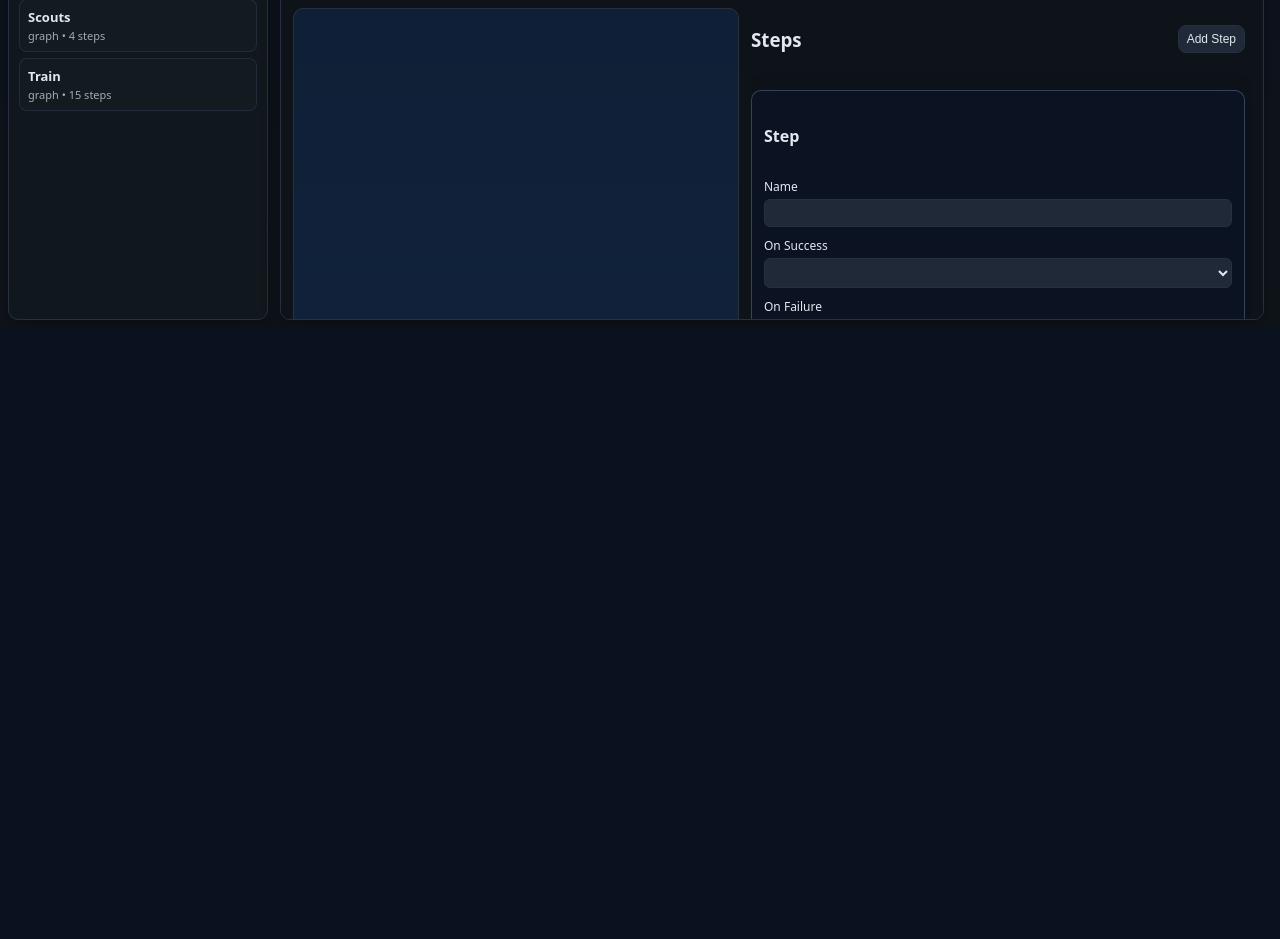
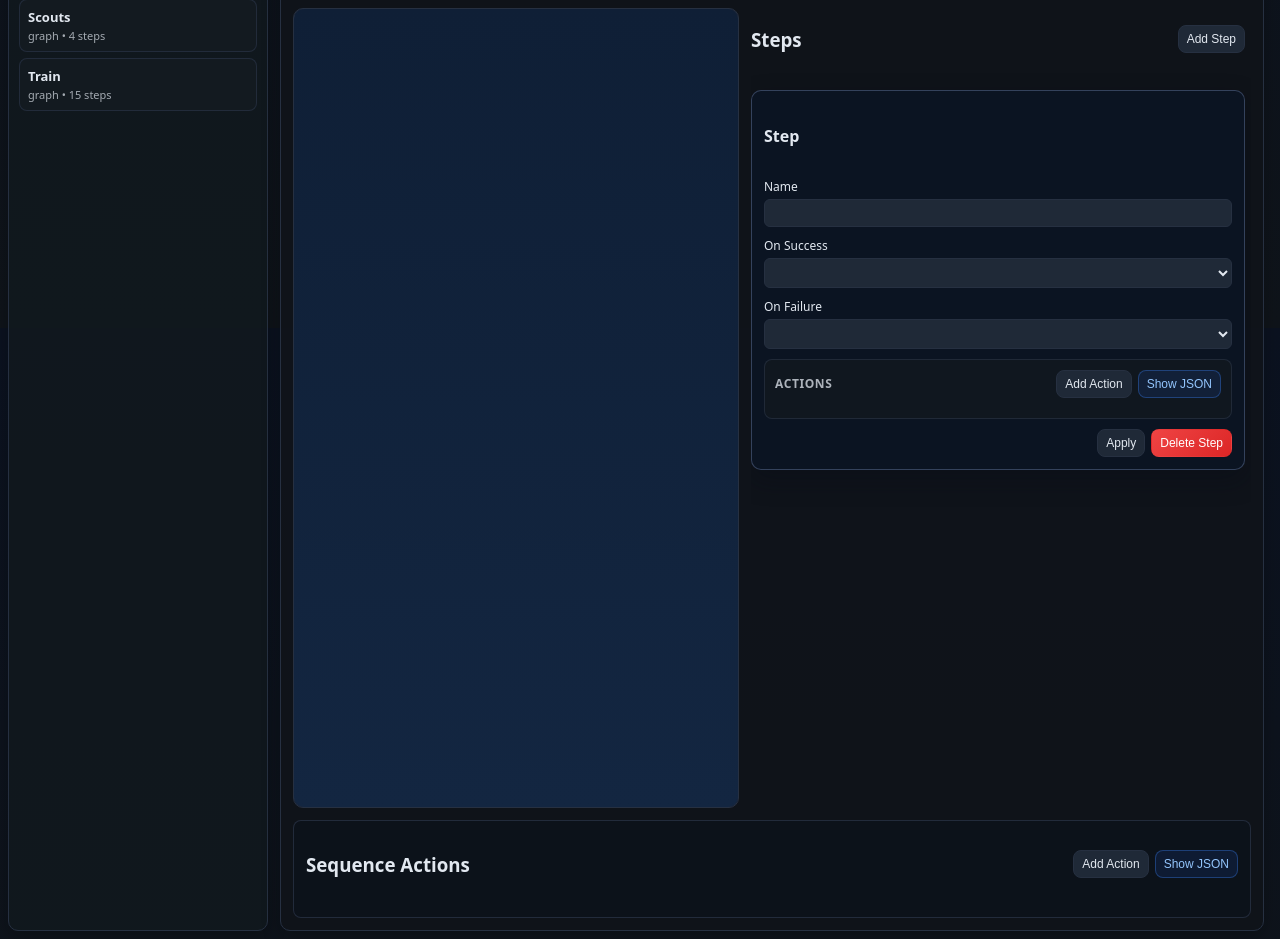
Before and after one commit to GabrielAgrela/OSCoDBOT, a Flask app: page /state-machines in a window 1280 px wide. Shown: the part 472-1411 px from the top of the page. Before the commit the page ends 792 px from the top, so only its background shows below. Run offline with Flask 3, Linux system fonts and the light colour scheme; lists and menus that the app fills with data are empty.

Commit message:
Allow state machine pages to scroll

```diff
--- a/bot/web/static/style.css
+++ b/bot/web/static/style.css
@@ -1,8 +1,8 @@
 :root { color-scheme: light dark; --bg:#0f141a; --card:#141b22; --mut:#cbd5e1; --fg:#e2e8f0; --pri:#3b82f6; --pri2:#2563eb; --bord:#263041; --side:50px; }
 * { box-sizing: border-box; }
 html,body { height:100%; }
-/* Disable page scrolling; only panel will scroll */
-body { font-family: ui-sans-serif, system-ui, -apple-system, Segoe UI, Roboto, Arial, sans-serif; margin: 0; background: linear-gradient(180deg, #0b1220 0%, #0f141a 100%); color: var(--fg); overflow: hidden; }
+/* Allow page scrolling while keeping fixed side panel */
+body { font-family: ui-sans-serif, system-ui, -apple-system, Segoe UI, Roboto, Arial, sans-serif; margin: 0; background: linear-gradient(180deg, #0b1220 0%, #0f141a 100%); color: var(--fg); overflow-y: auto; }
 /* Content area with reserved space for fixed right panel */
 .container { max-width: min(1200px, calc(100vw - var(--side) - 24px)); margin: 0 auto; padding: 8px; padding-right: calc(var(--side) + 16px); position: relative; }
 .hero { background: linear-gradient(135deg, #1e293b, #0f172a); border:1px solid var(--bord); border-radius: 10px; padding: 10px 12px; box-shadow: 0 4px 14px rgba(0,0,0,.25); }
@@ -80,7 +80,7 @@ body { font-family: ui-sans-serif, system-ui, -apple-system, Segoe UI, Roboto, A
 
 
 /* State machines page */
-.container.state-machines { max-width: 100%; padding-right: 16px; height: 100vh; display: flex; flex-direction: column; overflow: hidden; }
+.container.state-machines { max-width: 100%; padding-right: 16px; min-height: 100vh; display: flex; flex-direction: column; }
 .state-machines-header { display:flex; justify-content: space-between; align-items:center; gap:12px; margin-bottom:12px; }
 .state-machines-header h1 { margin:0; font-size:18px; letter-spacing:.04em; }
 .state-machines-body { display:flex; gap:12px; flex:1 1 auto; min-height:0; }
```
